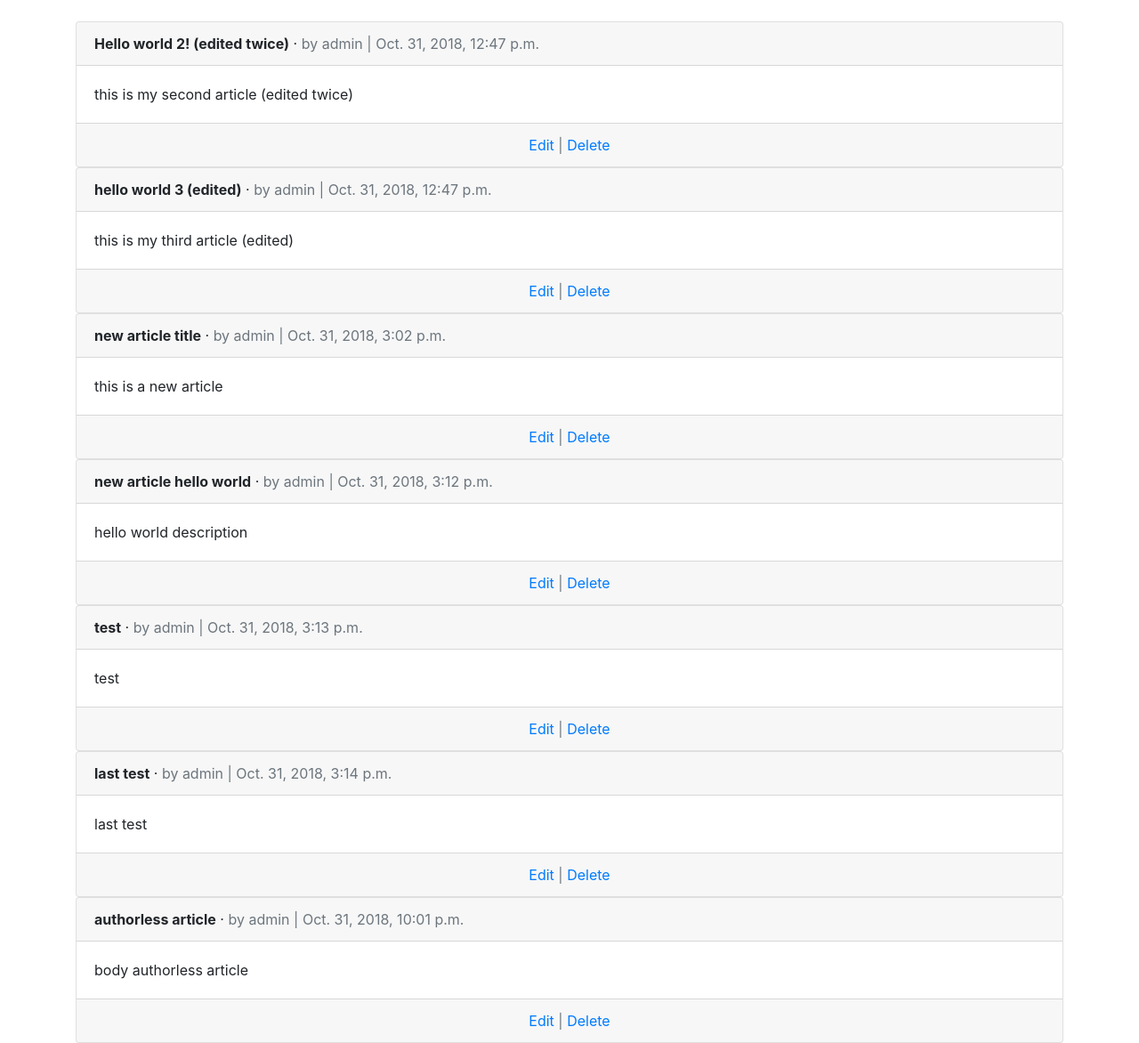
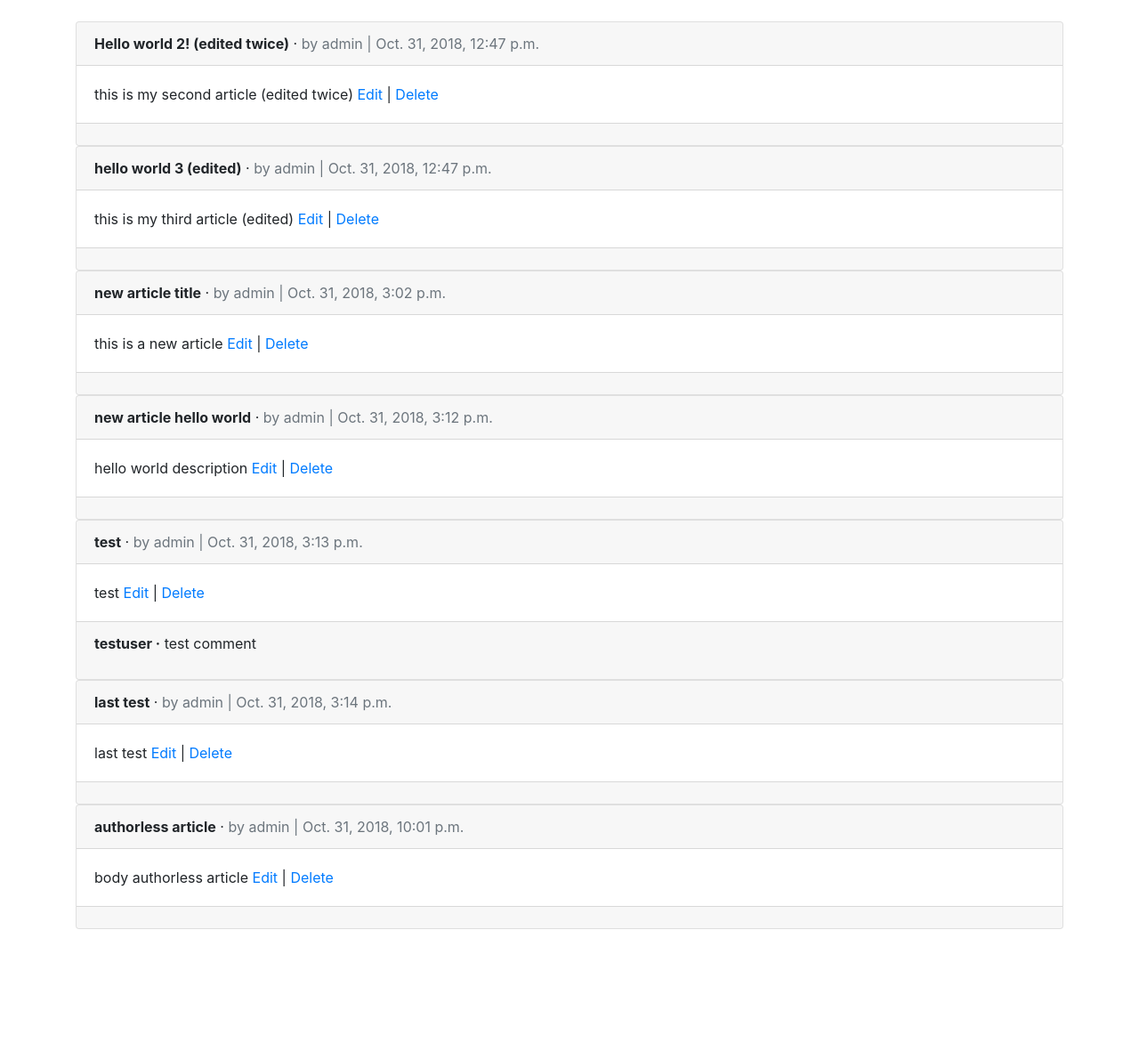
Before and after one commit to beltranbot/django-news-project, a Django app: page /articles/ in a window 1280 px wide. Shown: the part 56-1228 px from the top of the page at 89% size. After the commit the page ends 1100 px from the top, so only its background shows below. Run offline with Django 3.2, Linux system fonts and the light colour scheme; a user stored in the database is signed in; data comes from the database, SQL or seed files in the repository; both versions use the stored data as it was after the commit; parts of the project's set-up code (start-up, migrations or seed data) failed here and were passed over; some libraries are stand-ins or nearby versions.

Commit message:
added comments to the article_list template

```diff
--- a/articles/models.py
+++ b/articles/models.py
@@ -23,7 +23,8 @@ class Article(models.Model):
 class Comment(models.Model):
     article = models.ForeignKey(
         Article,
-        on_delete=models.CASCADE
+        on_delete=models.CASCADE,
+        related_name='comments'
     )
     comment = models.CharField(max_length=140)
     author = models.ForeignKey(
--- a/templates/article_list.html
+++ b/templates/article_list.html
@@ -12,10 +12,16 @@
             </div>
             <div class="card-body">
                 {{article.body}}
-            </div>
-            <div class="card-footer text-center text-muted">
                 <a href="{% url 'article_edit' article.pk %}">Edit</a> |
                 <a href="{% url 'article_delete' article.pk %}">Delete</a>
+            </div>
+            <div class="card-footer">
+                {% for comment in article.comments.all %}
+                    <p>
+                        <span class="font-weight-bold">{{comment.author}} &middot;</span>
+                        {{ comment }}
+                    </p>
+                {% endfor %}
             </div>
         </div>
     {% endfor %}
```
Also changed, not shown: articles/migrations/0003_auto_20181111_0802.py (added), db.sqlite3.
